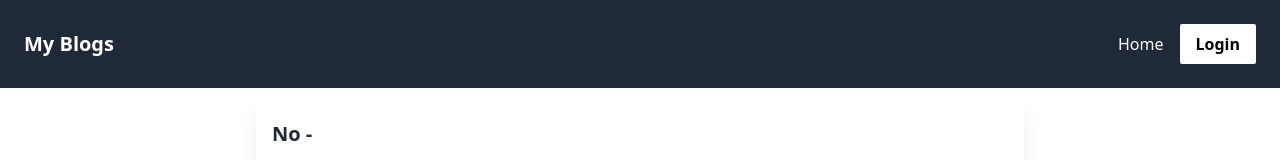
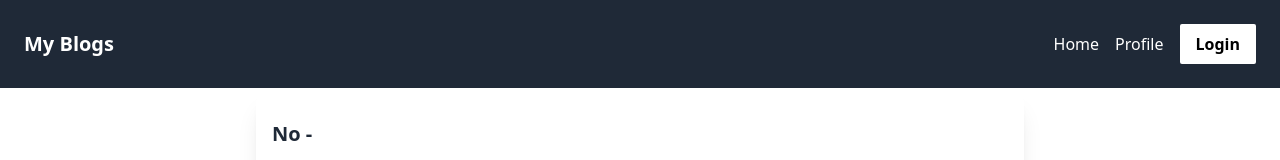
Before and after one commit to HabiburRahman02/blogs_web_using_next, a Next.js app: page /login in a window 1280 px wide. Shown: the top 160 px of the page. Built offline with nearby package versions, Linux system fonts and the light colour scheme; no server answers.

Commit message:
update nav

```diff
--- a/src/components/Navbar.jsx
+++ b/src/components/Navbar.jsx
@@ -19,14 +19,14 @@ const Navbar = ({ user }) => {
                                 Home
                             </Link>
                         </li>
+                        <li>
+                            <Link href={user ? '/profile' : '/api/auth/login'} className="hover:underline">
+                                Profile
+                            </Link>
+                        </li>
 
                         {
                             user ? <>
-                                <li>
-                                    <Link href="/profile" className="hover:underline">
-                                        Profile
-                                    </Link>
-                                </li>
                                 <li>
                                     <LogoutLink>
                                         <button className="bg-white text-black py-2 px-4 font-semibold rounded-sm hover:bg-gray-200" >Logout</button>
```
